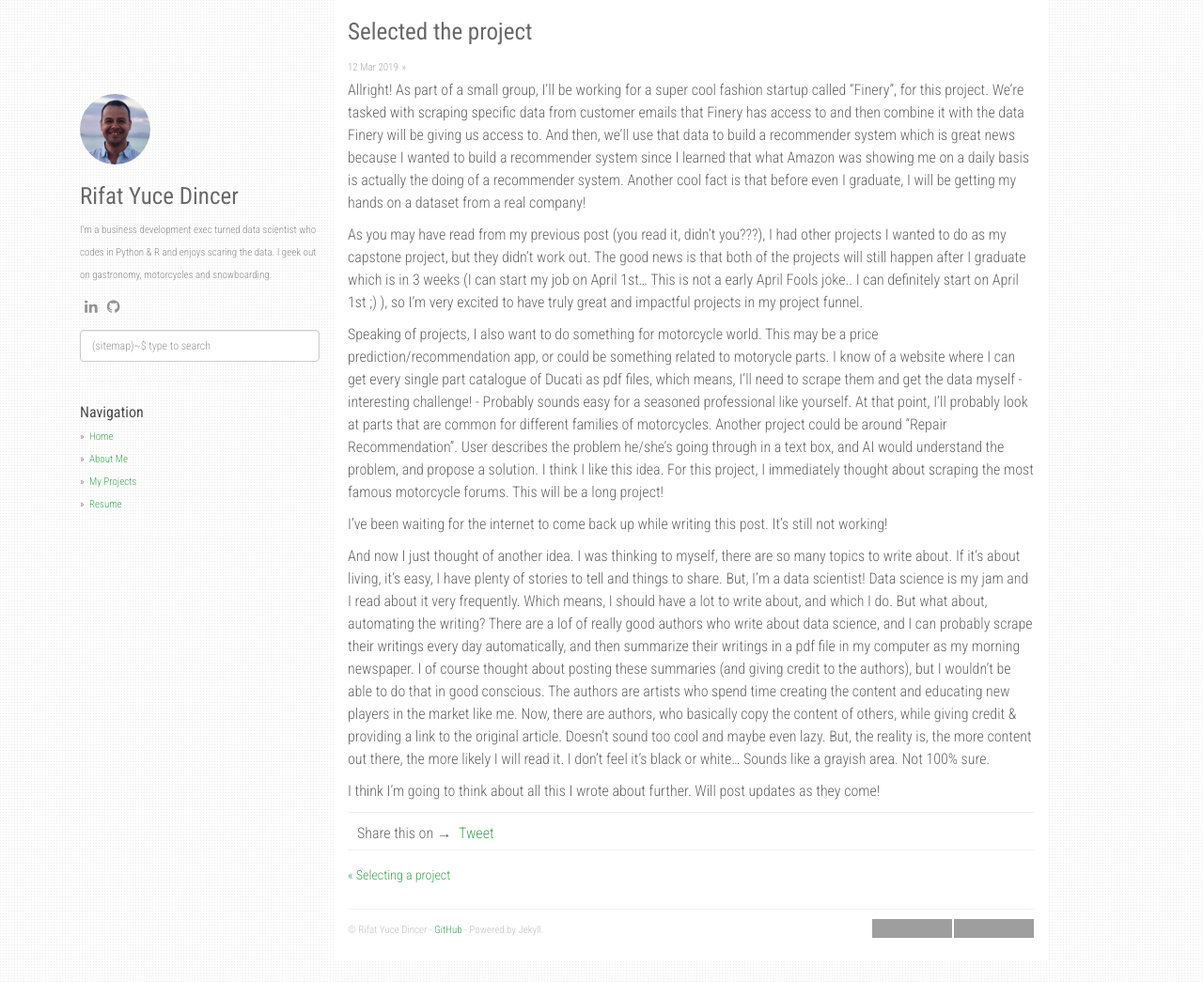
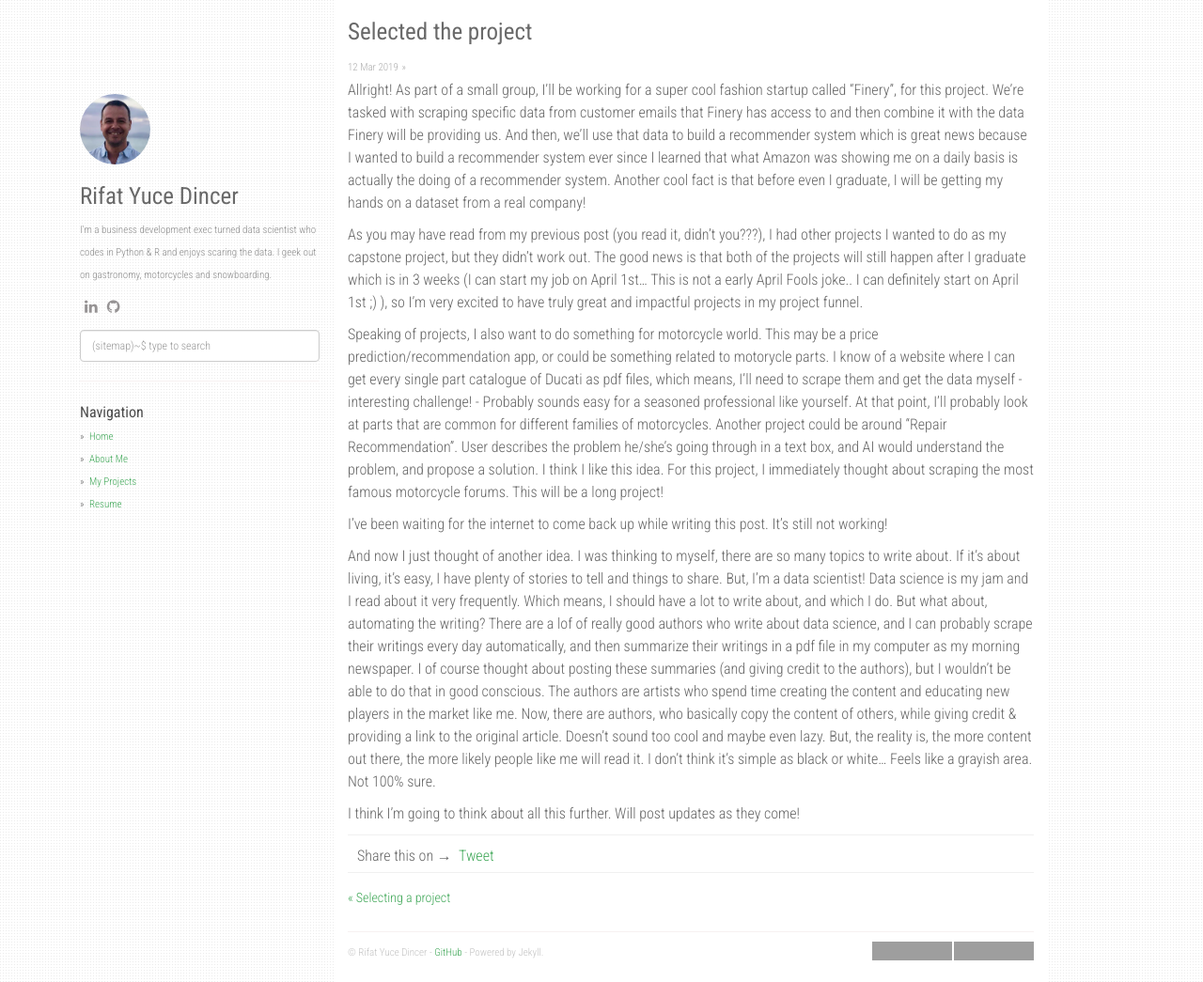
Before and after one commit to yucedincer/yucedincer.github.io, a Jekyll site: the page built from _posts/2019-03-12-Selected the Project.md, in a window 1280 px wide and 1045 px high. Shown: the whole window at 94% size. Built offline with Jekyll 4.4.1, drawn with Linux system fonts in a browser that asks for light colours; nearby versions of some CDN libraries; our own code applies the rules of GitHub Pages for plain Markdown files; comment, search, counter and statistics services are not loaded; grey boxes are pictures that could not be loaded.

Commit message:
small tweaks

```diff
--- a/_posts/2019-03-12-Selected the Project.md
+++ b/_posts/2019-03-12-Selected the Project.md
@@ -1,5 +1,5 @@
 
-Allright! As part of a small group, I'll be working for a super cool fashion startup called "Finery", for this project. We're tasked with scraping specific data from customer emails that Finery has access to and then combine it with the data Finery will be giving us access to. And then, we'll use that data to build a recommender system which is great news because I wanted to build a recommender system since I learned that what Amazon was showing me on a daily basis is actually the doing of a recommender system. Another cool fact is that before even I graduate, I will be getting my hands on a dataset from a real company!
+Allright! As part of a small group, I'll be working for a super cool fashion startup called "Finery", for this project. We're tasked with scraping specific data from customer emails that Finery has access to and then combine it with the data Finery will be providing us. And then, we'll use that data to build a recommender system which is great news because I wanted to build a recommender system ever since I learned that what Amazon was showing me on a daily basis is actually the doing of a recommender system. Another cool fact is that before even I graduate, I will be getting my hands on a dataset from a real company!
 
 As you may have read from my previous post (you read it, didn't you???), I had other projects I wanted to do as my capstone project, but they didn't work out. The good news is that both of the projects will still happen after I graduate which is in 3 weeks (I can start my job on April 1st... This is not a early April Fools joke.. I can definitely start on April 1st ;) ), so I'm very excited to have truly great and impactful projects in my project funnel.
 
@@ -7,6 +7,6 @@ Speaking of projects, I also want to do something for motorcycle world. This may
 
 I've been waiting for the internet to come back up while writing this post. It's still not working!
 
-And now I just thought of another idea. I was thinking to myself, there are so many topics to write about. If it's about living, it's easy, I have plenty of stories to tell and things to share. But, I'm a data scientist! Data science is my jam and I read about it very frequently. Which means, I should have a lot to write about, and which I do. But what about, automating the writing? There are a lof of really good authors who write about data science, and I can probably scrape their writings every day automatically, and then summarize their writings in a pdf file in my computer as my morning newspaper. I of course thought about posting these summaries (and giving credit to the authors), but I wouldn't be able to do that in good conscious. The authors are artists who spend time creating the content and educating new players in the market like me. Now, there are authors, who basically copy the content of others, while giving credit & providing a link to the original article. Doesn't sound too cool and maybe even lazy. But, the reality is, the more content out there, the more likely I will read it. I don't feel it's black or white... Sounds like a grayish area. Not 100% sure.
+And now I just thought of another idea. I was thinking to myself, there are so many topics to write about. If it's about living, it's easy, I have plenty of stories to tell and things to share. But, I'm a data scientist! Data science is my jam and I read about it very frequently. Which means, I should have a lot to write about, and which I do. But what about, automating the writing? There are a lof of really good authors who write about data science, and I can probably scrape their writings every day automatically, and then summarize their writings in a pdf file in my computer as my morning newspaper. I of course thought about posting these summaries (and giving credit to the authors), but I wouldn't be able to do that in good conscious. The authors are artists who spend time creating the content and educating new players in the market like me. Now, there are authors, who basically copy the content of others, while giving credit & providing a link to the original article. Doesn't sound too cool and maybe even lazy. But, the reality is, the more content out there, the more likely people like me will read it. I don't think it's simple as black or white... Feels like a grayish area. Not 100% sure.
 
-I think I'm going to think about all this I wrote about further. Will post updates as they come!
+I think I'm going to think about all this further. Will post updates as they come!
```
